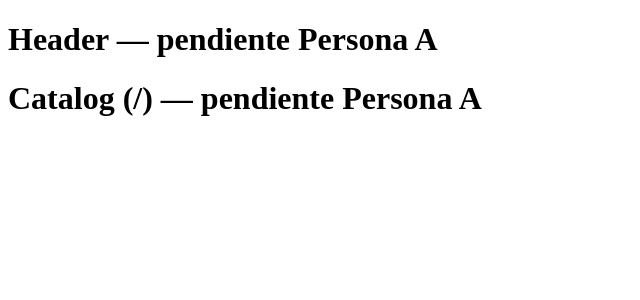
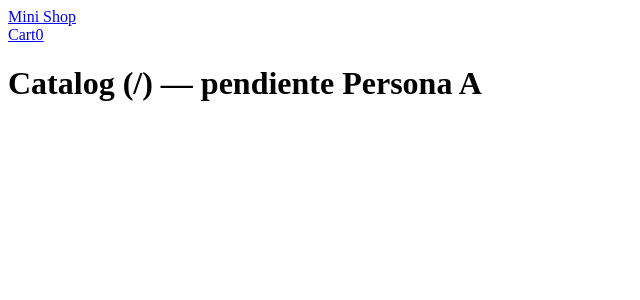
Before and after one commit to argimiro04/web-system-developmen, a React (Vite) app in the folder exercises/04/: page / in a window 1280 px wide. Shown: the top 300 px of the page, without its empty margins (0-640 px from the left). Built offline with nearby package versions, Linux system fonts and the light colour scheme.

Commit message:
feat(ex04): Layout con Outlet y Header con enlaces y contador de unidades
Co-Authored-By: Claude Opus 5.5 <noreply@anthropic.com>

```diff
--- a/exercises/04/src/components/Header.jsx
+++ b/exercises/04/src/components/Header.jsx
@@ -1,4 +1,32 @@
-// Placeholder de la Fase 0 — lo implementa la Persona A.
+import { useContext } from 'react';
+import { Link } from 'react-router-dom';
+import { CartContext } from '../context/CartContext';
+
 export default function Header() {
-  return <h1>Header — pendiente Persona A</h1>;
+  // Context API: leemos el carrito del Provider con useContext, sin recibirlo por props.
+  // Cuando cartItems cambia en el Provider, React vuelve a pintar el Header solo.
+  const { cartItems } = useContext(CartContext);
+
+  // Unidades, no filas: 2 Mouse + 1 Laptop = 3. Se calcula en cada render con reduce,
+  // no hace falta guardarlo en otro estado porque sale de cartItems.
+  const totalUnits = cartItems.reduce((sum, item) => sum + item.quantity, 0);
+
+  return (
+    <header className="site-header">
+      <div className="container header-inner">
+        {/* <Link> cambia la URL sin recargar la página: el estado (el carrito) no se pierde.
+            Con <a href> el navegador recargaría todo y el carrito volvería a estar vacío. */}
+        <Link to="/" className="brand" data-testid="nav-home">
+          Mini Shop
+        </Link>
+        <nav>
+          <Link to="/cart" className="cart-link" data-testid="nav-cart">
+            Cart
+            {/* Solo el número dentro del data-testid; la etiqueta "Cart" va fuera. */}
+            <span className="cart-badge" data-testid="cart-count">{totalUnits}</span>
+          </Link>
+        </nav>
+      </div>
+    </header>
+  );
 }
--- a/exercises/04/src/components/Layout.jsx
+++ b/exercises/04/src/components/Layout.jsx
@@ -1,13 +1,14 @@
 import { Outlet } from 'react-router-dom';
 import Header from './Header';
 
-// Placeholder de la Fase 0 — lo completa la Persona A.
-// <Outlet /> es donde React Router pinta la ruta hija (Catalog, ProductDetail o Cart).
+// Layout es el "marco" común de la app: la ruta padre "/" lo pinta siempre.
+// El Header se queda fijo y <Outlet /> es el hueco donde React Router coloca la ruta hija
+// que coincide con la URL (Catalog, ProductDetail o Cart). Así no repetimos el Header en cada página.
 export default function Layout() {
   return (
     <>
       <Header />
-      <main>
+      <main className="container">
         <Outlet />
       </main>
     </>
```
